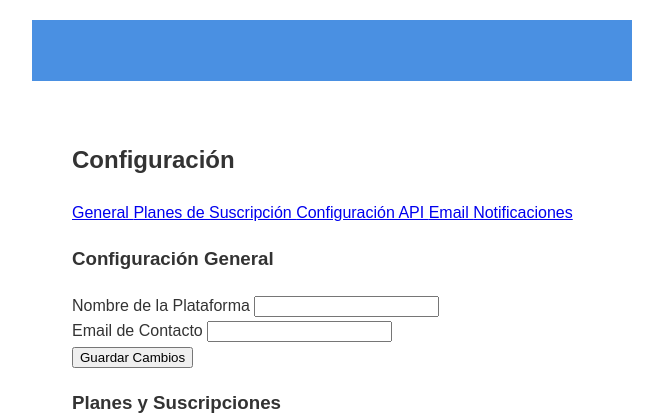
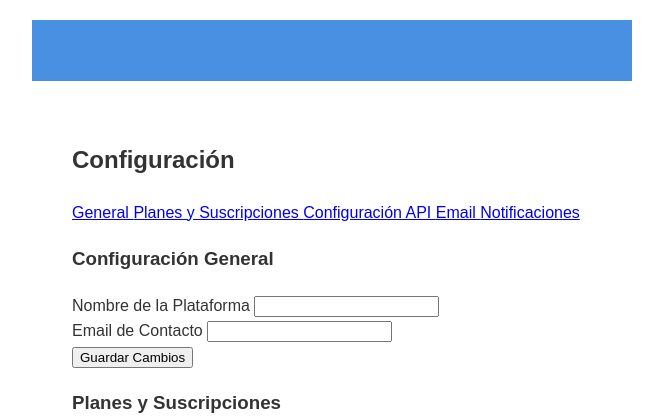
Before and after one commit to tbg-ia/TGB-IA, a Python web app: template app/templates/admin/settings/index.html in a window 1280 px wide. Shown: the top 417 px of the page, without its empty margins (308-971 px from the left). Run offline with Jinja, Linux system fonts and the light colour scheme; the template is opened without the code that fills it, so the values that code supplies are empty.

Commit message:
Restored to '91d1f7c120b3bd3ab964252fff69f3848d296846'
Replit-Restored-To:91d1f7c120b3bd3ab964252fff69f3848d296846

```diff
--- a/app/templates/admin/settings/index.html
+++ b/app/templates/admin/settings/index.html
@@ -12,8 +12,8 @@
                 <a href="#general" class="list-group-item list-group-item-action active" data-bs-toggle="list">
                     <i class="bi bi-gear-fill me-2"></i>General
                 </a>
-                <a href="{{ url_for('admin.subscription_plans') }}" class="list-group-item list-group-item-action">
-                    <i class="bi bi-coin me-2"></i>Planes de Suscripción
+                <a href="#subscription" class="list-group-item list-group-item-action" data-bs-toggle="list">
+                    <i class="bi bi-coin me-2"></i>Planes y Suscripciones
                 </a>
                 <a href="#api" class="list-group-item list-group-item-action" data-bs-toggle="list">
                     <i class="bi bi-code-square me-2"></i>Configuración API
```
Also changed, not shown: image.png.
